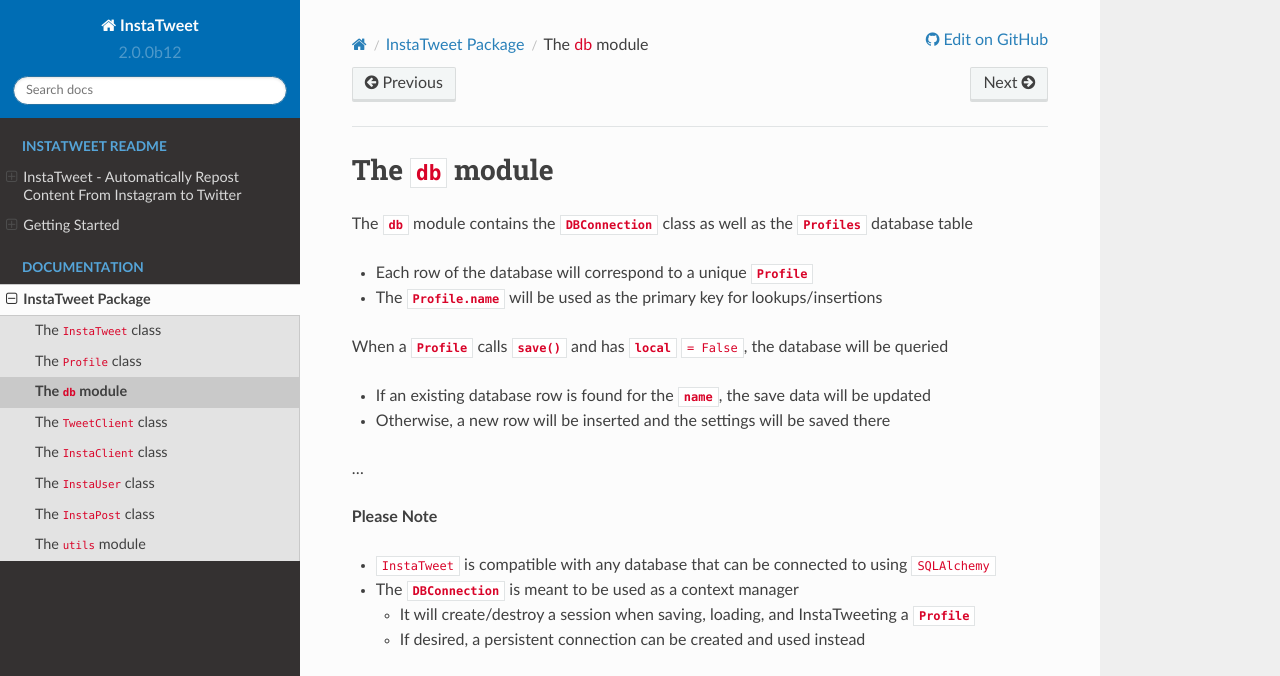
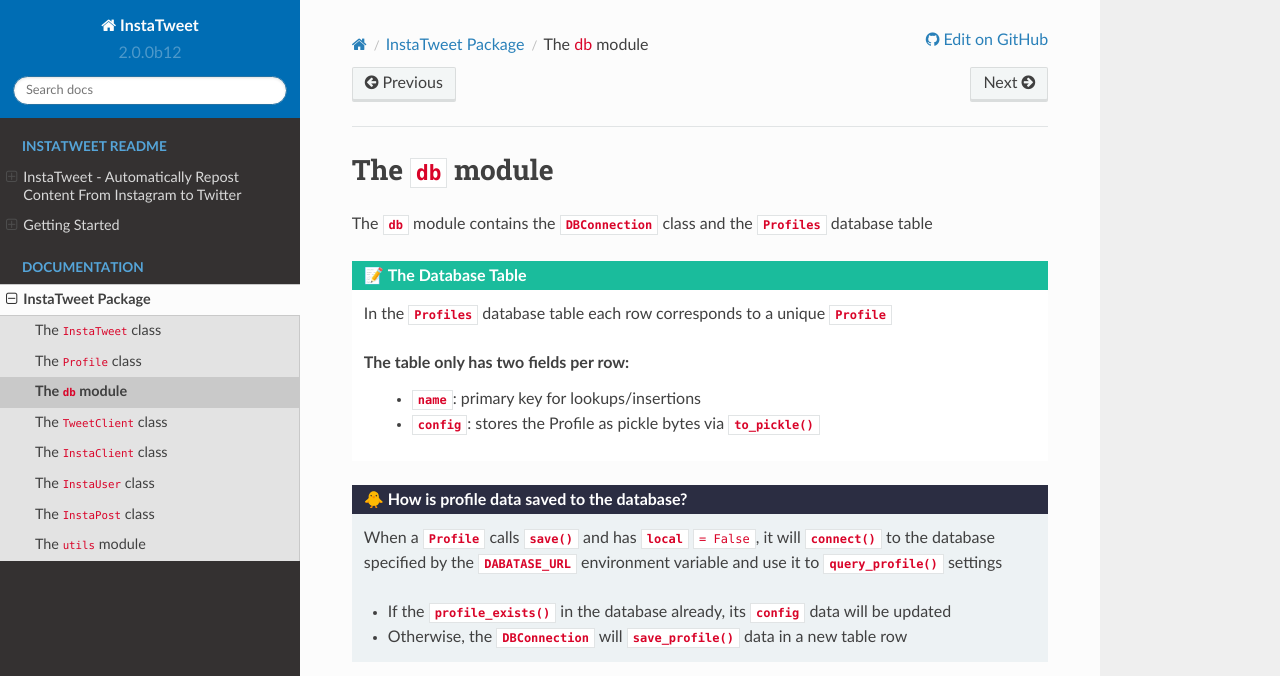
Before and after one commit to TDKorn/insta-tweet, a Sphinx documentation site: the page built from docs/source/db.rst, in a window 1280 px wide and 1400 px high. Shown: the top 676 px of the window. Built offline with Sphinx 7.4.7 and the Read the Docs theme 2.0.0, drawn with Linux system fonts in a browser that asks for light colours; some of the changed text lies outside the part shown; grey boxes are pictures that could not be loaded.

Commit message:
Update db.rst
better

```diff
--- a/docs/source/db.rst
+++ b/docs/source/db.rst
@@ -1,27 +1,50 @@
 The ``db`` module
 -----------------------------------
 
-The :mod:`~.db` module contains the :class:`~.DBConnection` class as well as the :class:`~.Profiles` database table
+The :mod:`~.db` module contains the :class:`~.DBConnection` class and the :class:`~.Profiles` database table
 
-* Each row of the database will correspond to a unique :class:`~.Profile`
-* The :attr:`.Profile.name` will be used as the primary key for lookups/insertions
+.. admonition:: The Database Table
+    :class: example
+
+    In the :class:`~.Profiles` database table each row corresponds to a unique :class:`~.Profile`
+
+    The table only has two fields per row:
+        * :attr:`~.Profiles.name`: primary key for lookups/insertions
+        * :attr:`~.Profiles.config`: stores the Profile as pickle bytes via :meth:`~.to_pickle`
 
 
-When a :class:`~.Profile` calls :meth:`~.Profile.save` and has :attr:`~.Profile.local` ``= False``, the database will
-be queried
+.. admonition:: How is profile data saved to the database?
+    :class: instatweet
 
-* If an existing database row is found for the  :attr:`~.Profile.name`, the save data will be updated
-* Otherwise, a new row will be inserted and the settings will be saved there
+    When a :class:`~.Profile` calls :meth:`~.Profile.save` and has :attr:`~.Profile.local` ``= False``, it will
+    :meth:`~.connect` to the database specified by the :attr:`~.DABATASE_URL` environment variable and use it
+    to :meth:`~.query_profile` settings
 
-...
+    * If the :meth:`~.profile_exists` in the database already, its :attr:`~.Profiles.config` data will be updated
+    * Otherwise, the :class:`DBConnection` will :meth:`~.save_profile` data in a new table row
 
-**Please Note**
+.. admonition:: Important!!
+    :class: important-af
 
-* ``InstaTweet`` is compatible with any database that can be connected to using ``SQLAlchemy``
-* The :class:`~.DBConnection` is meant to be used as a context manager
+    **You MUST configure the** :attr:`~InstaTweet.db.DATABASE_URL` **environment variable to save/load remotely**
 
-  - It will create/destroy a session when saving, loading, and InstaTweeting a :class:`~.Profile`
-  - If desired, a persistent connection can be created and used instead
+    * InstaTweet uses ``SQLAlchemy`` to create a :class:`~.DBConnection` -- any db it supports is compatible
+    * See the :mod:`~.db` module for more information
+
+
+.. admonition:: One Last Thing!
+    :class: shut-up
+
+    The :class:`~.DBConnection` is meant to be used as a context manager
+
+    .. code-block:: python
+
+        with DBConnection() as db:
+            # Do Something
+
+    - A :attr:`~SESSION` is created/destroyed when saving, loading, and InstaTweeting a :class:`~.Profile`
+    - If desired, a persistent connection can be created and used instead (instructions to come)
+
 
 
 .. automodule:: InstaTweet.db
```
